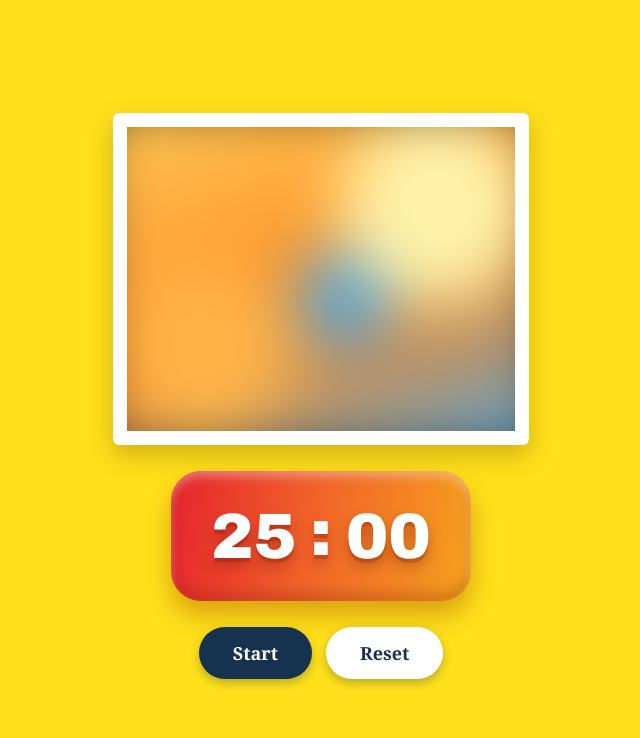
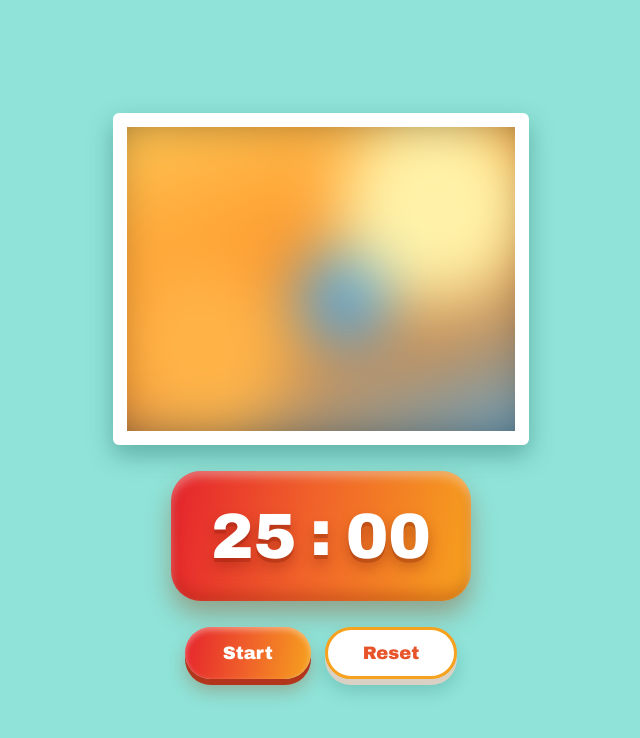
Before and after one commit to chakravartydevkanya-web/pomodoro_dk, a plain HTML site: page index.html in a window 1280 px wide. Shown: the whole page, without its empty margins (319-959 px from the left). Drawn offline with Linux system fonts and the light colour scheme.

Commit message:
Aqua background, cheerful buttons, update design notes
Co-Authored-By: Claude Sonnet 5.5 <noreply@anthropic.com>
Claude-Session: https://claude.ai/code/session_01V5P4qR8nQfR8hbi8DagP6d

```diff
--- a/style.css
+++ b/style.css
@@ -7,7 +7,7 @@ body {
   min-height: 100vh;
   font-family: Georgia, "Times New Roman", serif;
   color: #16324f;
-  background: #ffe01a;
+  background: #8fe3d8;
 }
 
 .app {
@@ -30,7 +30,7 @@ body {
   background: #000;
   border: 14px solid #fff;
   border-radius: 6px;
-  box-shadow: 0 10px 24px rgba(120, 90, 0, 0.35);
+  box-shadow: 0 10px 24px rgba(10, 80, 75, 0.35);
 }
 
 .art {
@@ -80,18 +80,26 @@ body {
 .btn {
   border: 0;
   border-radius: 999px;
-  padding: 14px 34px;
-  font-family: inherit;
+  padding: 16px 38px;
+  font-family: "Arial Black", Arial, Helvetica, sans-serif;
   font-size: 18px;
-  font-weight: bold;
-  background: #16324f;
+  font-weight: 900;
   color: #fff;
-  box-shadow: 0 4px 10px rgba(22, 50, 79, 0.3);
+  background: linear-gradient(100deg, #e5232d 0%, #f0612a 50%, #f6a21e 100%);
+  box-shadow:
+    inset 0 3px 6px rgba(255, 255, 255, 0.4),
+    0 6px 0 #b3361c,
+    0 12px 18px rgba(150, 50, 0, 0.3);
 }
 
 .btn.alt {
+  color: #e8542a;
   background: #fff;
-  color: #16324f;
+  border: 3px solid #f6a21e;
+  padding: 13px 35px;
+  box-shadow:
+    0 6px 0 #d9d2c4,
+    0 12px 18px rgba(10, 80, 75, 0.2);
 }
 
 @media (max-width: 760px) {
@@ -112,7 +120,11 @@ body {
   }
 
   .btn {
-    padding: 13px 26px;
+    padding: 14px 30px;
     font-size: 17px;
   }
+
+  .btn.alt {
+    padding: 11px 27px;
+  }
 }
```
Also changed, not shown: 1 other file.
